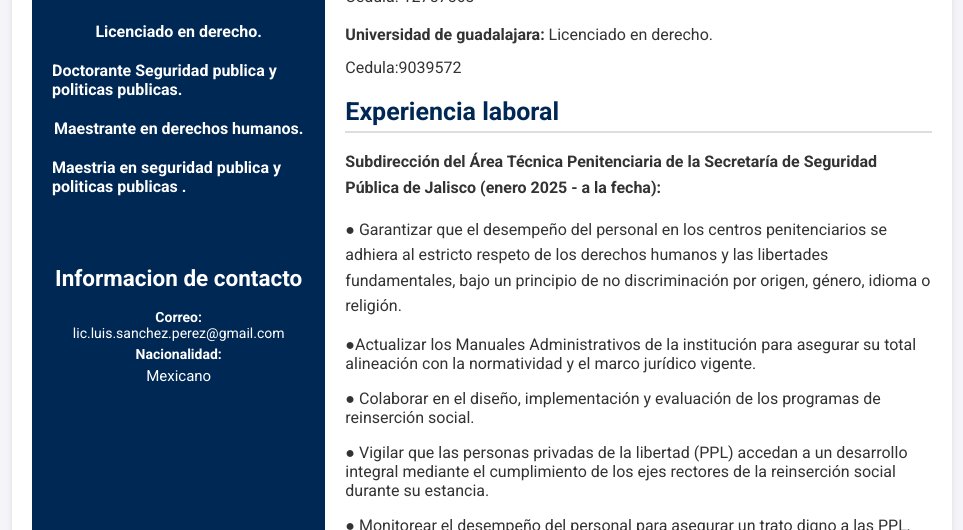
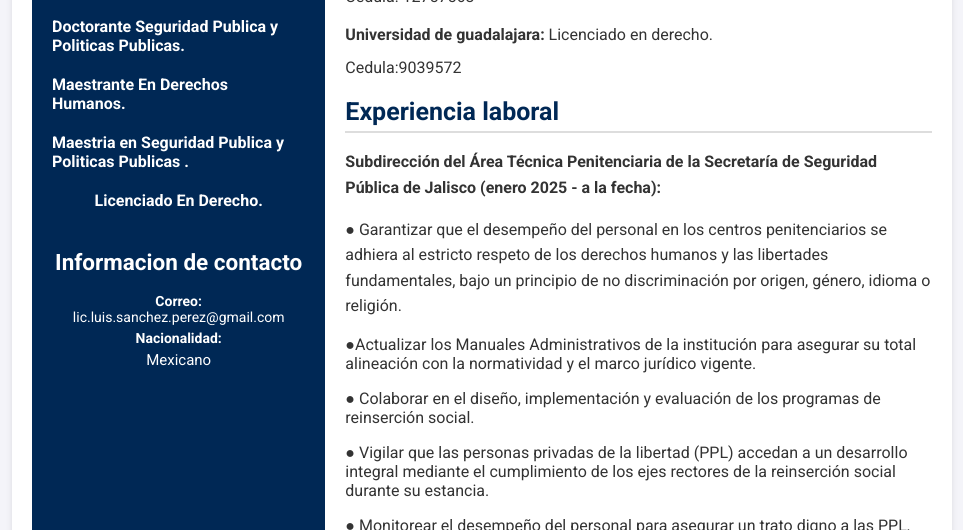
Before and after one commit to alfredomtnz/Luis-Sanchez-Perez, a plain HTML site: page Luis Sanchez Perez/index.html in a window 1280 px wide. Shown: the part 270-800 px from the top of the page, without its empty margins (158-1121 px from the left). Drawn offline with Linux system fonts and the light colour scheme.

Commit message:
Revise Luis Sanchez Perez's CV details
Updated the content of the CV, including education, experience, and personal information.

```diff
--- a/Luis Sanchez Perez/index.html
+++ b/Luis Sanchez Perez/index.html
@@ -33,10 +33,10 @@
             <img src="foto.jpg" alt="Profile Photo" class="profile-photo">
             <h1>Luis Sanchez Perez</h1>
 
-            <strong><p></p>Licenciado en derecho.</strong>
-            <strong>Doctorante Seguridad publica y politicas publicas.</strong>
-            <strong>Maestrante en derechos humanos.</strong>
-            <strong>Maestria en seguridad publica y politicas publicas .</strong></p>
+            <strong>Doctorante Seguridad Publica y Politicas Publicas.</strong>
+            <strong>Maestrante En Derechos Humanos.</strong>
+            <strong>Maestria en Seguridad Publica y Politicas Publicas .</strong>
+            <strong>Licenciado En Derecho.</strong>
 
 
 
```
